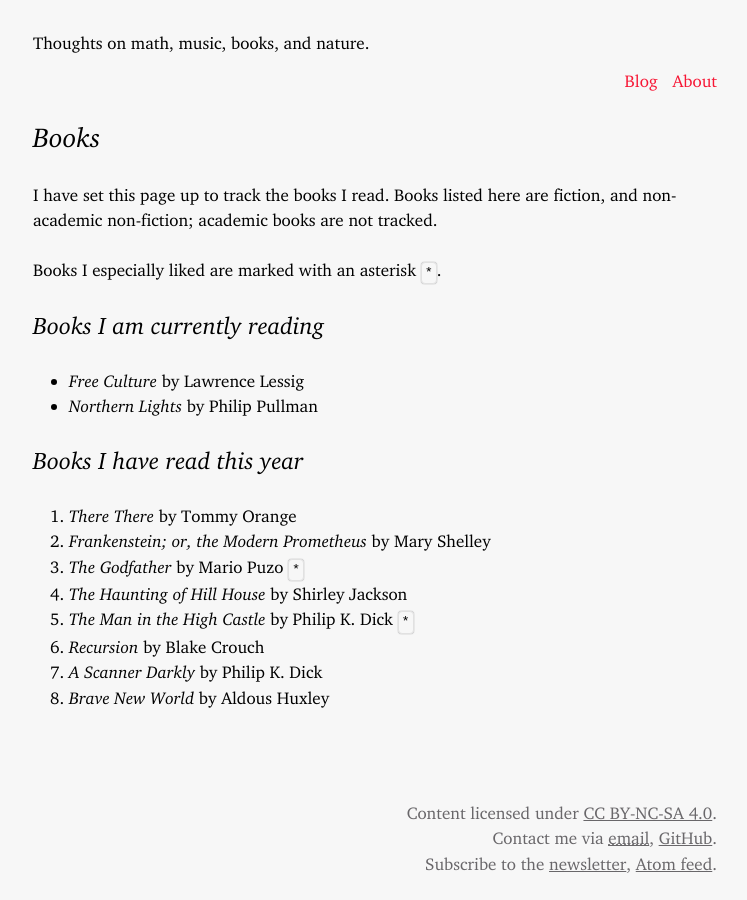
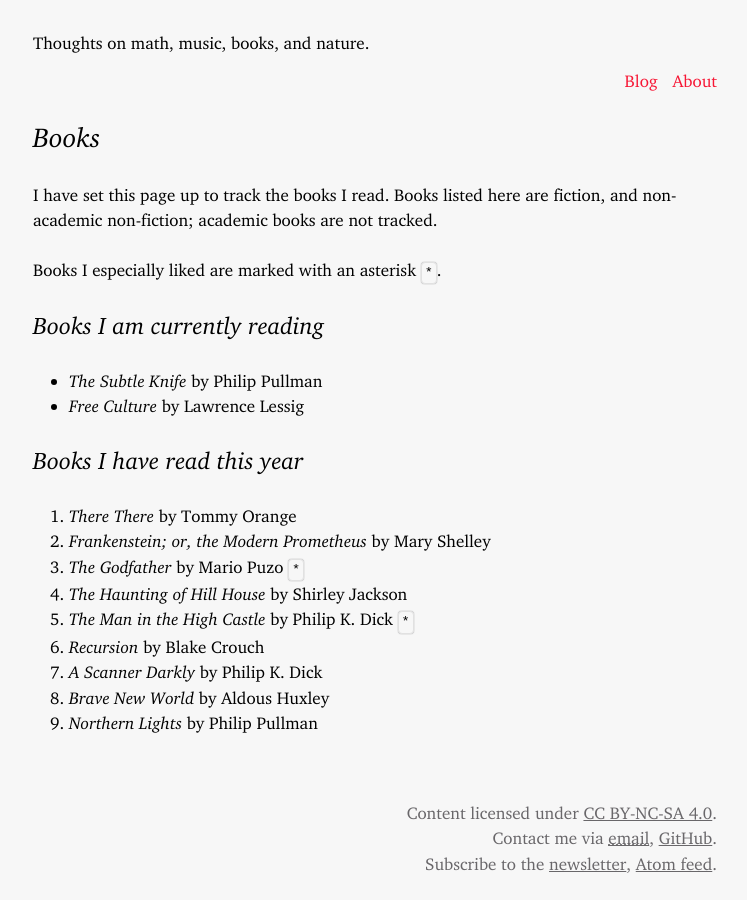
Before and after one commit to LeonardoGoller/LeonardoGoller.github.io, a Jekyll site: the page built from books.markdown, in a window 1280 px wide. Shown: the whole page, without its empty margins (265-1012 px from the left). Built offline with Jekyll 4.4.1, drawn with Linux system fonts in a browser that asks for light colours; comment, search, counter and statistics services are not loaded.

Commit message:
book list update

```diff
--- a/_config.yml
+++ b/_config.yml
@@ -31,11 +31,11 @@ license:
 
 # Books I am currently reading
 currentbooks:
+  - title: The Subtle Knife
+    author: Philip Pullman
+
   - title: Free Culture
     author: Lawrence Lessig
-
-  - title: Northern Lights
-    author: Philip Pullman
 
 
 # Build settings
--- a/books.markdown
+++ b/books.markdown
@@ -29,3 +29,4 @@ Books I especially liked are marked with an asterisk  `*`.
 6. _Recursion_ by Blake Crouch
 7. _A Scanner Darkly_ by Philip K. Dick
 8. _Brave New World_ by Aldous Huxley
+9. _Northern Lights_ by Philip Pullman
```
